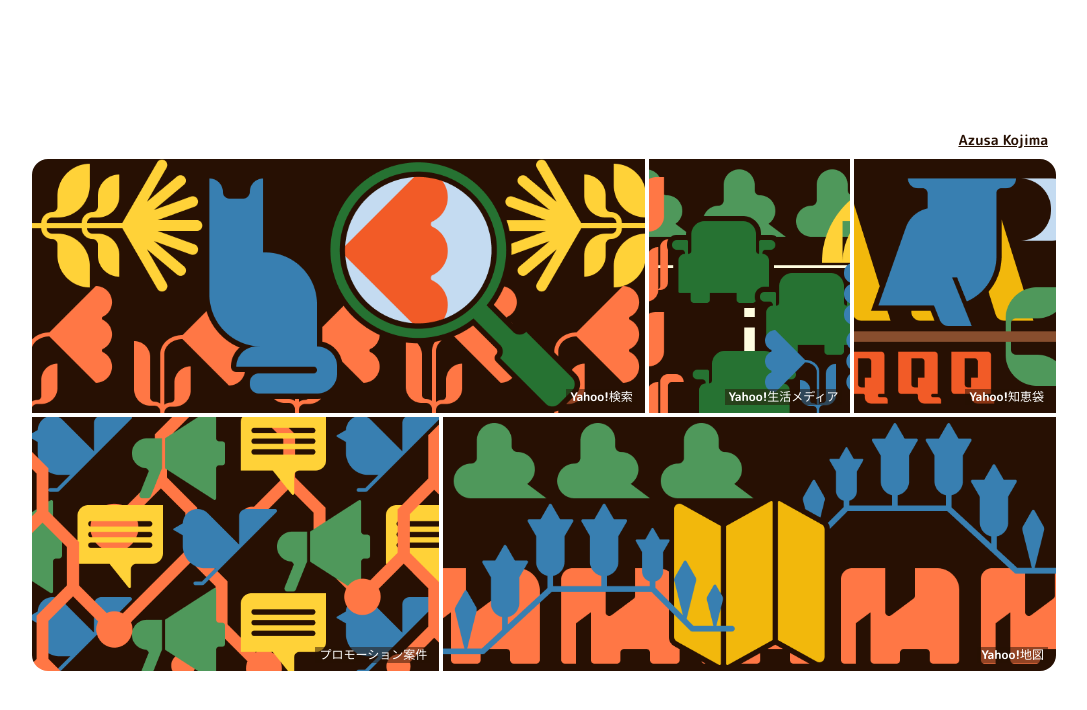
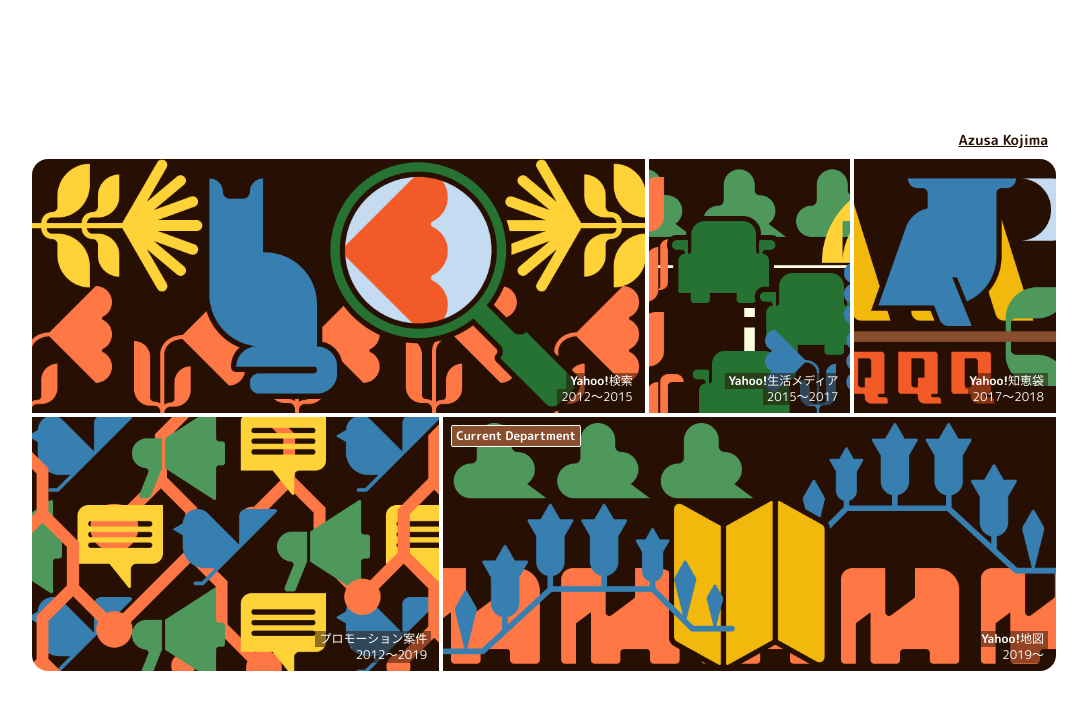
Before and after one commit to Eightzees/portfolio, a React (Vite) app: page / in a window 1280 px wide. Shown: the top 710 px of the page, without its empty margins (96-1183 px from the left). Built offline with nearby package versions, Linux system fonts and the light colour scheme.

Commit message:
added a new component, Badge

```diff
--- /dev/null
+++ b/src/components/Badge/Badge.scss
@@ -0,0 +1,27 @@
+@use "../../assets/styles/mixins";
+
+.Badge {
+  padding: 4px;
+  @include mixins.font-size(12);
+  @include mixins.font-weight(bold);
+  color: var(--color-text-inverted);
+  border-radius: 2px;
+  line-height: 1;
+  border: 1px solid var(--color-text-inverted);
+
+  &--blue {
+    background-color: var(--color-main-blue);
+  }
+  &--brown {
+    background-color: var(--color-main-brown);
+  }
+  &--green {
+    background-color: var(--color-main-green);
+  }
+  &--orange {
+    background-color: var(--color-main-orange);
+  }
+  &--yellow {
+    background-color: var(--color-main-yellow);
+  }
+}
--- /dev/null
+++ b/src/components/Badge/Badge.tsx
@@ -0,0 +1,27 @@
+import './Badge.scss';
+
+import classnames from 'classnames';
+
+import type { ColorType } from '../../lib/constants';
+
+export interface BadgeProps {
+  color?: ColorType;
+  text: string;
+  additionalClassName?: string;
+}
+
+const Badge: React.FC<BadgeProps> = ({ color = 'blue', text, additionalClassName }) => {
+  const classNames = classnames({
+    Badge: true,
+    [`Badge--${color}`]: color,
+    [`${additionalClassName}`]: additionalClassName,
+  });
+
+  return (
+    <div className={classNames}>
+      <span>{text}</span>
+    </div>
+  );
+};
+
+export default Badge;
--- a/src/features/Top/Top.scss
+++ b/src/features/Top/Top.scss
@@ -15,6 +15,7 @@
     gap: 4px;
 
     &Item {
+      position: relative;
       aspect-ratio: 2.4 / 1;
       background-color: var(--color-background-inverted);
 
@@ -43,8 +44,15 @@
         background-size: cover;
       }
 
-      & > a {
+      & > .Badge {
+        position: absolute;
+        top: 8px;
+        left: 8px;
+      }
+
+      &Link {
         display: flex;
+        flex-direction: column;
         width: 100%;
         height: 100%;
         box-sizing: border-box;
@@ -58,8 +66,11 @@
           background-color: var(--color-background-scrim);
           padding: 2px 4px;
           line-height: 1;
+          @include mixins.font-size(12);
+        }
+
+        &Department {
           @include mixins.font-weight(bold);
-          @include mixins.font-size(12);
         }
 
         @media (hover: hover) {
@@ -68,7 +79,7 @@
 
           & > span {
             visibility: hidden;
-            @include mixins.font-size(16);
+            @include mixins.font-size(14);
           }
 
           &:hover {
--- a/src/features/Top/Top.tsx
+++ b/src/features/Top/Top.tsx
@@ -1,9 +1,10 @@
-import "./Top.scss";
+import './Top.scss';
 
-import { useState } from "react";
+import { useState } from 'react';
 
-import ButtonIconOnly from "../../components/ButtonIconOnly/ButtonIconOnly";
-import Heading from "../../components/Heading/Heading";
+import Badge from '../../components/Badge/Badge';
+import ButtonIconOnly from '../../components/ButtonIconOnly/ButtonIconOnly';
+import Heading from '../../components/Heading/Heading';
 
 interface TopProps {
   isWip: boolean;
@@ -26,29 +27,35 @@ const Top = (props: TopProps) => {
 
       <ul className="Top__list">
         <li className="Top__listItem Top__listItem--search">
-          <a href="#search">
-            <span>Yahoo!検索</span>
+          <a className="Top__listItemLink" href="#search">
+            <span className="Top__listItemLinkDepartment">Yahoo!検索</span>
+            <span className="Top__listItemLinkPeriod">2012〜2015</span>
           </a>
         </li>
         <li className="Top__listItem Top__listItem--seikatsu">
-          <a href="#seikatsu">
-            <span>Yahoo!生活メディア</span>
+          <a className="Top__listItemLink" href="#seikatsu">
+            <span className="Top__listItemLinkDepartment">Yahoo!生活メディア</span>
+            <span className="Top__listItemLinkPeriod">2015〜2017</span>
           </a>
         </li>
         <li className="Top__listItem Top__listItem--chie">
-          <a href="#chie">
-            <span>Yahoo!知恵袋</span>
+          <a className="Top__listItemLink" href="#chie">
+            <span className="Top__listItemLinkDepartment">Yahoo!知恵袋</span>
+            <span className="Top__listItemLinkPeriod">2017〜2018</span>
           </a>
         </li>
         <li className="Top__listItem Top__listItem--pr">
-          <a href="#pr">
-            <span>プロモーション案件</span>
+          <a className="Top__listItemLink" href="#pr">
+            <span className="Top__listItemLinkDepartment">プロモーション案件</span>
+            <span className="Top__listItemLinkPeriod">2012〜2019</span>
           </a>
         </li>
         <li className="Top__listItem Top__listItem--map">
-          <a href="#map">
-            <span>Yahoo!地図</span>
+          <a className="Top__listItemLink" href="#map">
+            <span className="Top__listItemLinkDepartment">Yahoo!地図</span>
+            <span className="Top__listItemLinkPeriod">2019〜</span>
           </a>
+          <Badge text="Current Department" color="brown" />
         </li>
       </ul>
 
@@ -103,11 +110,7 @@ const Top = (props: TopProps) => {
                 <span>DB運用（Oracle, Postgres, MySQL）</span>
               </div>
             </section>
-            <ButtonIconOnly
-              iconType="cross"
-              text="閉じる"
-              onClickHandler={closeProfile}
-            />
+            <ButtonIconOnly iconType="cross" text="閉じる" onClickHandler={closeProfile} />
           </section>
         </div>
       )}
```
Also changed, not shown: eslint.config.js (+13 -19 lines), 2 other files (tests, documents, lock files or other folders).
